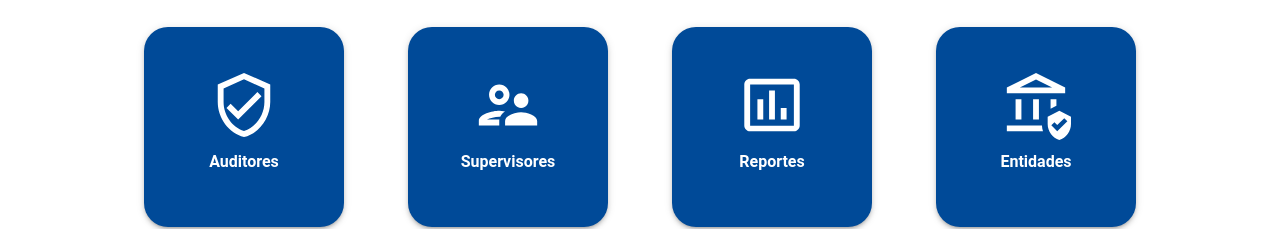
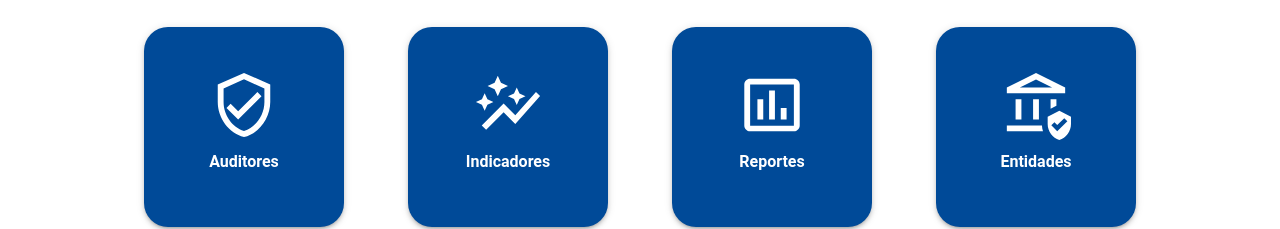
Before and after one commit to ShadowKnSs/sgc_frontend, a React (Create React App) app: page / in a window 1280 px wide. Shown: the part 520-749 px from the top of the page. Built offline with nearby package versions, Linux system fonts and the light colour scheme.

Commit message:
Ajuste de diseño de Cards

```diff
--- a/src/components/Header.jsx
+++ b/src/components/Header.jsx
@@ -1,22 +1,26 @@
 import React from "react";
-import { FaSearch, FaUser } from "react-icons/fa"; // Import icons
+import { FaUser } from "react-icons/fa"; // Import icons
+import { Link } from "react-router-dom"; // Import Link
 import "../css/Header.css"; // Estilos
 import image from "../assests/UASLP_Logo.png"; // Ruta de tu logo
-
 
 function Header() {
   return (
     <header className="header">
       <div className="header-left">
         <img src={image} alt="Logo" className="logo" />
-        <h1 className="company-name">Sistema de Gestión de Calidad</h1>
+        {/* Se envuelve el texto en Link para redireccionar a la ruta welcome */}
+        <h1 className="company-name">
+          <Link to="/" style={{ textDecoration: 'none', color: 'inherit' }}>
+            Sistema de Gestión de Calidad
+          </Link>
+        </h1>
       </div>
 
       {/* <div className="header-center">
         <input type="text" placeholder="Buscar" className="search-bar" />
         <FaSearch className="search-icon" />
       </div> */}
-
 
       <div className="header-right">
         <a href="" className="header-link">
--- a/src/components/Modals/ResultModalEvaluacion.jsx
+++ b/src/components/Modals/ResultModalEvaluacion.jsx
@@ -1,5 +1,5 @@
 // src/components/Modals/ResultModalEvaluaProveedores.jsx
-import React, { useState, useEffect } from 'react';
+import React from 'react';
 import { Box, TextField, Grid, Typography } from '@mui/material';
 import GenericModal from './GenericModal';
 
--- a/src/components/menuCard.jsx
+++ b/src/components/menuCard.jsx
@@ -17,9 +17,10 @@ const MenuCard = ({ icon, title, onClick }) => {
         boxShadow: 3,
         cursor: "pointer",
         backgroundColor: "#004A98",
-        transition: "transform 0.2s ease-in-out",
+        transition: "transform 0.3s ease-in-out, background-color 0.3s ease-in-out",
         "&:hover": {
-          transform: "scale(1.05)",
+          transform: "scale(1.05)", // se mueve hacia abajo y se agranda un poco
+          backgroundColor: "secondary.main",
           boxShadow: 6,
         }
       }}
--- a/src/views/entity.jsx
+++ b/src/views/entity.jsx
@@ -1,6 +1,6 @@
 import React from "react";
 import { Box } from "@mui/material";
-import MenuCard from "../components/menuCard";
+import MenuCard from "../components/MenuCard";
 import BookIcon from "@mui/icons-material/Book";
 import LanguageIcon from "@mui/icons-material/Language";
 import PeopleIcon from "@mui/icons-material/People";
--- a/src/views/indicadores.jsx
+++ b/src/views/indicadores.jsx
@@ -11,7 +11,7 @@ import ConfirmDeleteDialog from "../components/ConfirmDeleteDialog";
 import AddIndicatorForm from "../components/Forms/AddIndicatorForm";
 import IrGraficasBoton from "../components/Modals/BotonGraficas";
 import axios from "axios";
-import { useNavigate } from "react-router-dom";
+// import { useNavigate } from "react-router-dom";
 import ResultModalEvaluaProveedores from "../components/Modals/ResultModalEvaluacion";
 
 const IndicatorPage = ({ userType }) => {
--- a/src/views/procesStructure.jsx
+++ b/src/views/procesStructure.jsx
@@ -1,6 +1,6 @@
 import React from "react";
 import { Box } from "@mui/material";
-import MenuCard from "../components/menuCard";
+import MenuCard from "../components/MenuCard";
 import BookIcon from "@mui/icons-material/Book";
 import WarningIcon from "@mui/icons-material/Warning";
 import InsertDriveFileIcon from "@mui/icons-material/InsertDriveFile";
--- a/src/views/welcome.jsx
+++ b/src/views/welcome.jsx
@@ -1,22 +1,23 @@
 import React from "react";
 import { Box } from "@mui/material";
-import MenuCard from "../components/menuCard";
-import BookIcon from "@mui/icons-material/Book";
-import LanguageIcon from "@mui/icons-material/Language";
-import PeopleIcon from "@mui/icons-material/People";
-import AccountTreeIcon from "@mui/icons-material/AccountTree";
-import DescriptionIcon from "@mui/icons-material/Description";
-import VerifiedUserIcon from "@mui/icons-material/VerifiedUser";
-import SupervisorAccountIcon from "@mui/icons-material/SupervisorAccount";
-import BarChartIcon from "@mui/icons-material/BarChart";
+import MenuCard from "../components/MenuCard";
+// import BookIcon from "@mui/icons-material/Book";
+// import LanguageIcon from "@mui/icons-material/Language";
+// import PeopleIcon from "@mui/icons-material/People";
+// import AccountTreeIcon from "@mui/icons-material/AccountTree";
+// import DescriptionIcon from "@mui/icons-material/Description";
+// import VerifiedUserIcon from "@mui/icons-material/VerifiedUser";
+// import SupervisorAccountIcon from "@mui/icons-material/SupervisorAccount";
+// import BarChartIcon from "@mui/icons-material/BarChart";
 import AutoStoriesOutlinedIcon from '@mui/icons-material/AutoStoriesOutlined';
 import MenuBookOutlinedIcon from '@mui/icons-material/MenuBookOutlined';
 import AccountTreeOutlinedIcon from '@mui/icons-material/AccountTreeOutlined';
 import VerifiedUserOutlinedIcon from '@mui/icons-material/VerifiedUserOutlined';
-import SupervisorAccountOutlinedIcon from '@mui/icons-material/SupervisorAccountOutlined';
+// import SupervisorAccountOutlinedIcon from '@mui/icons-material/SupervisorAccountOutlined';
 import InsertChartOutlinedIcon from '@mui/icons-material/InsertChartOutlined';
 import GroupAddOutlinedIcon from '@mui/icons-material/GroupAddOutlined';
 import AssuredWorkloadOutlinedIcon from '@mui/icons-material/AssuredWorkloadOutlined';
+import AutoGraphIcon from '@mui/icons-material/AutoGraph';
 import { useNavigate } from "react-router-dom";
 
 
@@ -28,7 +29,7 @@ const Welcome = () => {
     { icon: <GroupAddOutlinedIcon />, title: "Usuarios", path: "/usuarios" },
     { icon: <AccountTreeOutlinedIcon />, title: "Procesos", path: "/procesos" },
     { icon: <VerifiedUserOutlinedIcon />, title: "Auditores", path: "/auditores" },
-    { icon: <SupervisorAccountOutlinedIcon />, title: "Supervisores", path: "/supervisores" },
+    { icon: <AutoGraphIcon />, title: "Indicadores", path: "/indicadores" },
     { icon: <InsertChartOutlinedIcon />, title: "Reportes", path: "/reportes" },
     { icon: <AssuredWorkloadOutlinedIcon />, title: "Entidades", path: "/entidades" },
   ];
```
